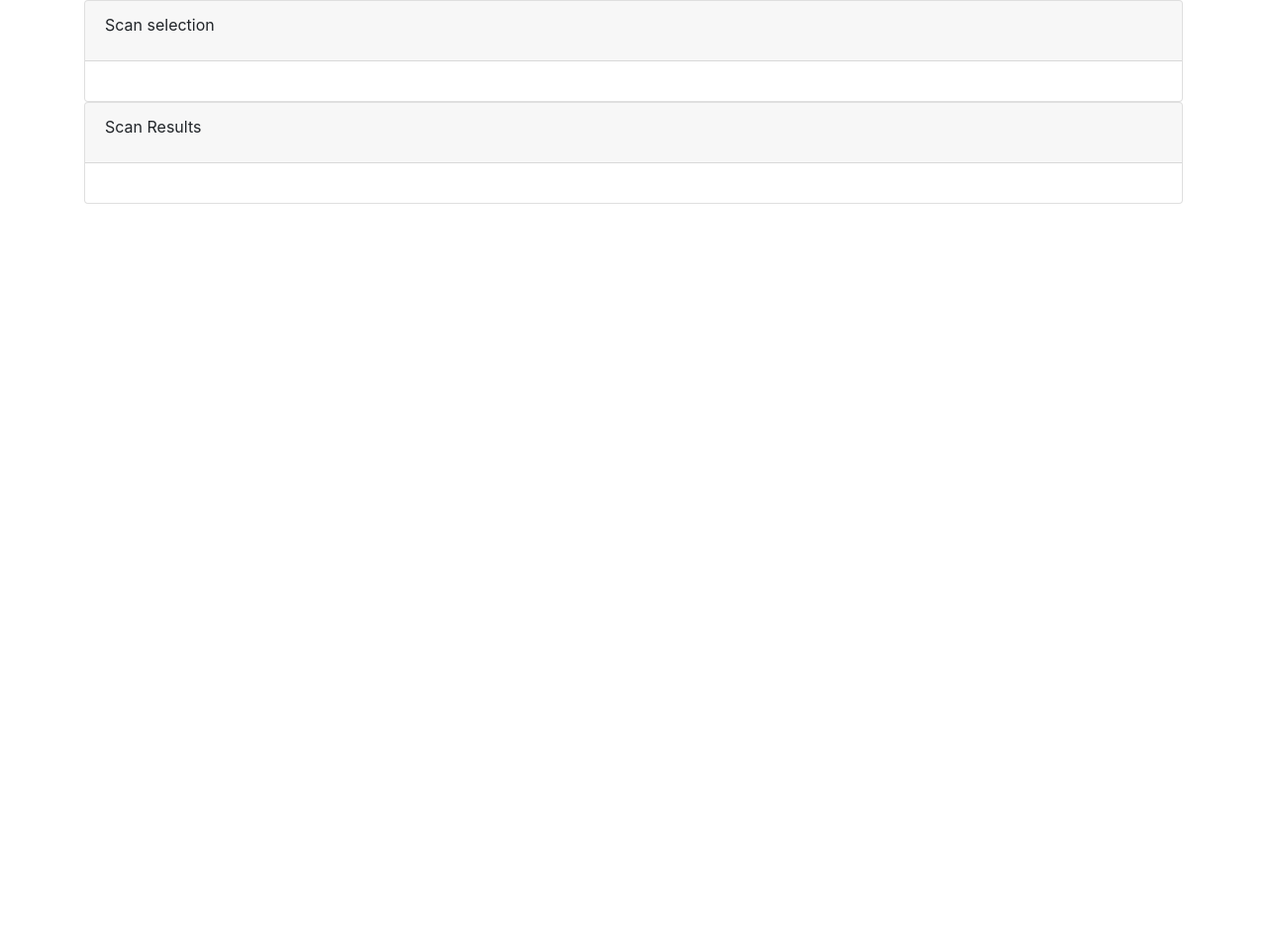
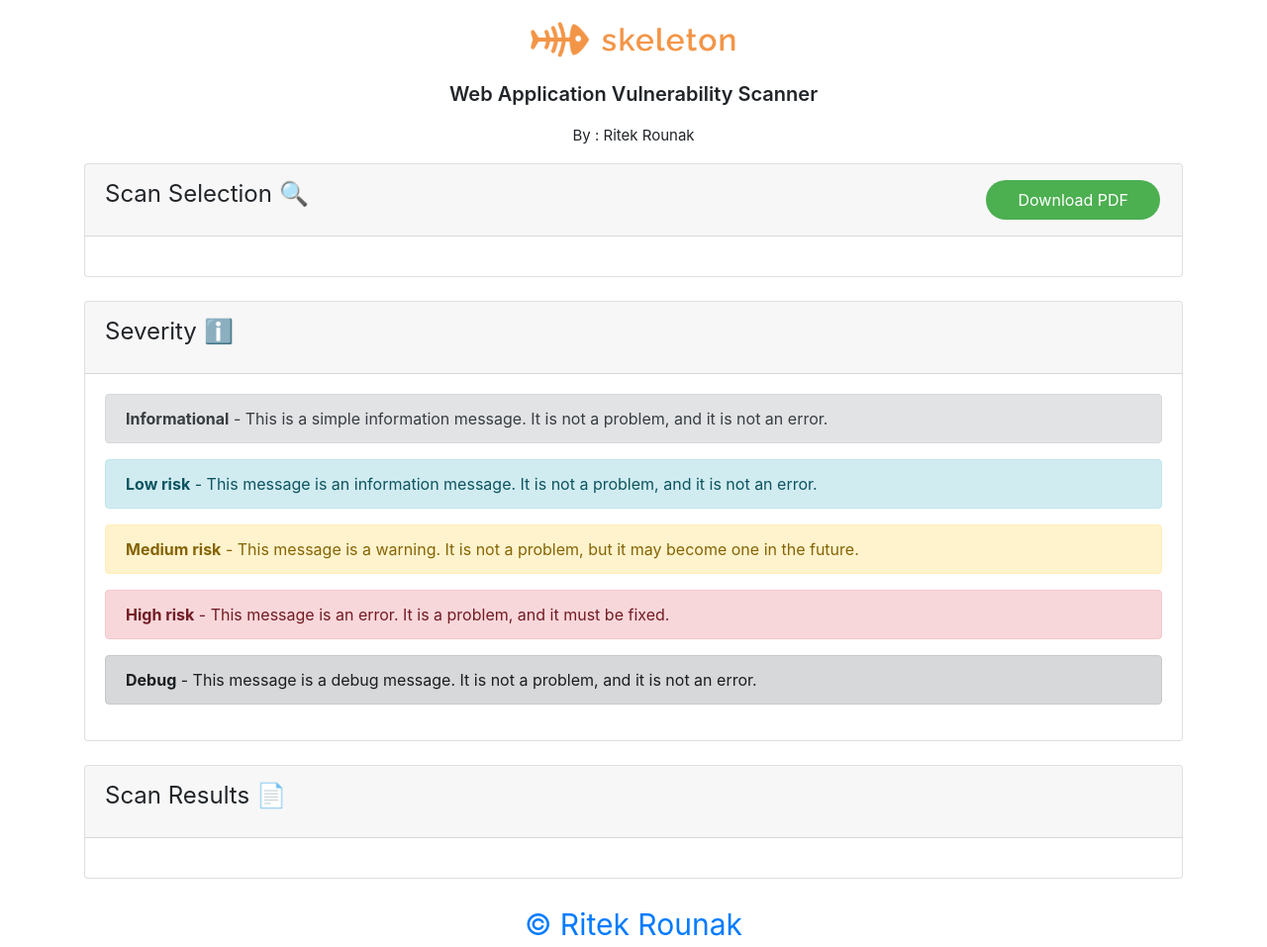
Before and after one commit to RITEKROUNAK/skeleton, a plain HTML site: page web/public/index.html in a window 1280 px wide. Shown: the whole page at 99% size. Before the commit the page ends 800 px from the top, so only its background shows below. Drawn offline with nearby package versions, Linux system fonts and the light colour scheme; no server answers.

Commit message:
FrontEnd Updated

```diff
--- a/web/public/index.html
+++ b/web/public/index.html
@@ -1,12 +1,65 @@
 <html>
+
 <head>
     <link rel="stylesheet" href="static/bootstrap.css">
+    <title>WebScan Results | Skeleton</title>
+    <script src="https://cdnjs.cloudflare.com/ajax/libs/jspdf/2.3.1/jspdf.umd.min.js"></script>
+    <script src="https://cdnjs.cloudflare.com/ajax/libs/html2pdf.js/0.10.1/html2pdf.bundle.min.js"
+        integrity="sha512-GsLlZN/3F2ErC5ifS5QtgpiJtWd43JWSuIgh7mbzZ8zBps+dvLusV+eNQATqgA/HdeKFVgA5v3S/cIrLF7QnIg=="
+        crossorigin="anonymous" referrerpolicy="no-referrer"></script>
+    <style>
+        button {
+            background-color: #4CAF50;
+            /* Green */
+            border: none;
+            color: white;
+            padding: 8px 32px;
+            text-align: center;
+            text-decoration: none;
+            display: inline-block;
+            font-size: 16px;
+            margin: 4px 2px;
+            cursor: pointer;
+            border-radius: 20px;
+        }
+
+        .card-header {
+            display: flex;
+            flex-direction: row;
+            flex-wrap: nowrap;
+            /* align-content: center; */
+            justify-content: space-between;
+            align-items: center;
+        }
+
+        .card-title {
+            font-size: 1.5em;
+        }
+
+        .clickable {
+            cursor: pointer;
+        }
+        li.list-group-item.active a {
+  color: white;
+}
+
+    </style>
 </head>
+
 <body>
     <div class="container">
+        <div align="center">
+            <a href="https://github.com/RITEKROUNAK/skeleton">
+                <img src="static/logo1.png" alt="Logo" width="auto" height="80">
+            </a>
+            <p style="font-size: 20px; font-weight: 600;">Web Application Vulnerability Scanner</p>
+            <p style="font-size: 15px;">By : Ritek Rounak</p>
+
+        </div>
         <div class="card" id="card_scan">
             <div class="card-header">
-            <div class="card-title">Scan selection</div>
+                <div class="card-title">Scan Selection 🔍</div>
+                <button onclick="downloadPDF()">Download PDF</button>
             </div>
             <div class="card-body">
                 <ul class="list-group" id="scan_list">
@@ -14,9 +67,35 @@
                 </ul>
             </div>
         </div>
+        <br>
+        <div class="card">
+            <div class="card-header">
+                <div class="card-title clickable" id="serverityheading">Severity ℹ️</div>
+            </div>
+            <div class="card-body" id="serveritycont">
+                <div class="alert alert-secondary" role="alert">
+                    <b>Informational</b> - This is a simple information message. It is not a problem, and it is not an
+                    error.
+                </div>
+                <div class="alert alert-info" role="alert">
+                    <b>Low risk</b> - This message is an information message. It is not a problem, and it is not an error.
+                </div>
+                <div class="alert alert-warning" role="alert">
+                    <b>Medium risk</b> - This message is a warning. It is not a problem, but it may become one in the
+                    future.
+                </div>
+                <div class="alert alert-danger" role="alert">
+                    <b>High risk</b> - This message is an error. It is a problem, and it must be fixed.
+                </div>
+                <div class="alert alert-dark" role="alert">
+                    <b>Debug</b> - This message is a debug message. It is not a problem, and it is not an error.
+                </div>
+            </div>
+        </div>
+        <br>
         <div class="card" id="card_results">
             <div class="card-header">
-            <div class="card-title">Scan Results</div>
+                <div class="card-title">Scan Results 📄</div>
             </div>
             <div class="card-body">
                 <ul class="list-group" id="result_list">
@@ -25,22 +104,32 @@
             </div>
         </div>
 
+        <footer>
+            <br>
+            <div align="center" style="font-size: 30px;">
+                <a href="https://ritekrounak.github.io/portfolio/" target="_blank">&copy; Ritek Rounak </a>
+            </div>
+        </footer>
+
     </div>
     <script src="static/jquery-3.4.1.js" type="text/javascript"></script>
     <script src="static/bootstrap.js" type="text/javascript"></script>
     <script>
-    $.getJSON("/scans", function(data){
-        $.each(data, function(index, value){
+        $.getJSON("/scans", function (data) {
+            var i = 1;
+            $.each(data, function (index, value) {
                 var element = $('<li class="list-group-item list-group-item"></li>');
-            element.append("<h5 onclick='load(" + value.id + ")'>" + value.domain + "</h5>");
+                element.append("<h5 onclick='load(" + value.id + ")' class='clickable'>" + i + "<span>. </span>" + value.domain + "</h5>");
                 element.append("<hr />");
-            element.append("<p>Entry: <a href='"+value.start_url+"'>"+value.start_url+"</a><br /> Start: " + value.started + " <br />End: " + value.ended + "</p>");
+                element.append("<p>Entry: 🌏 <a href='" + value.start_url + "'>" + value.start_url + "</a><br /> Start: 🕰️ " + value.started + " <br />End: " + value.ended + "</p>");
                 $('#scan_list').append(element);
+                // increment value of i by 1
+                i++;
             });
         });
 
         function bs4_color(severity) {
-        switch(severity) {
+            switch (severity) {
                 case 0:
                     return '-secondary'
                 case 1:
@@ -55,7 +144,7 @@
         }
 
         function bs4_txt(severity) {
-        switch(severity) {
+            switch (severity) {
                 case 0:
                     return 'Informational'
                 case 1:
@@ -71,9 +160,18 @@
 
         function load(scan_id) {
             $('#result_list').html('');
-        $('#card_scan').hide();
-        $.getJSON("/results/" + scan_id, function(data){
-            $.each(data, function(index, value){
+            // $('#card_scan').hide();
+            //add active class to the selected scan
+            $('#scan_list li').removeClass('active');
+            $('#scan_list li').each(function () {
+                if ($(this).find('h5').attr('onclick').split('(')[1].split(')')[0] == scan_id) {
+                    $(this).addClass('active');
+                }
+
+            });
+
+            $.getJSON("/results/" + scan_id, function (data) {
+                $.each(data, function (index, value) {
                     var element = $('<li class="list-group-item list-group-item list-group-item' + bs4_color(value.severity) + '"></li>');
                     element.append("<h5>[" + bs4_txt(value.severity) + "] " + value.type + " / " + value.module + "</h5>");
                     element.append("<hr />");
@@ -86,5 +184,34 @@
             });
         }
     </script>
+
+    <script src="https://cdnjs.cloudflare.com/ajax/libs/html2pdf.js/0.10.1/html2pdf.bundle.min.js"
+        integrity="sha512-GsLlZN/3F2ErC5ifS5QtgpiJtWd43JWSuIgh7mbzZ8zBps+dvLusV+eNQATqgA/HdeKFVgA5v3S/cIrLF7QnIg=="
+        crossorigin="anonymous" referrerpolicy="no-referrer"></script>
+    <script>
+        function downloadPDF() {
+            const element = document.documentElement;
+            const options = {
+                margin: 0.15,
+                filename: 'my_website_vulnerability_report.pdf',
+                image: { type: 'jpeg', quality: 0.98 },
+                html2canvas: { scale: 2 },
+                jsPDF: { unit: 'in', format: 'letter', orientation: 'portrait' }
+            };
+            html2pdf().set(options).from(element).save();
+        }
+
+
+    </script>
+
+<script>
+    const heading = document.querySelector('#serverityheading');
+    const content = document.querySelector('#serveritycont');
+
+    heading.addEventListener('click', () => {
+      content.classList.toggle('d-none');
+    });
+  </script>
 </body>
+
 </html>
```
Also changed, not shown: web/public/static/logo.png (added), web/public/static/logo1.png (added). Lines whose indentation alone changed are shown as unchanged.
